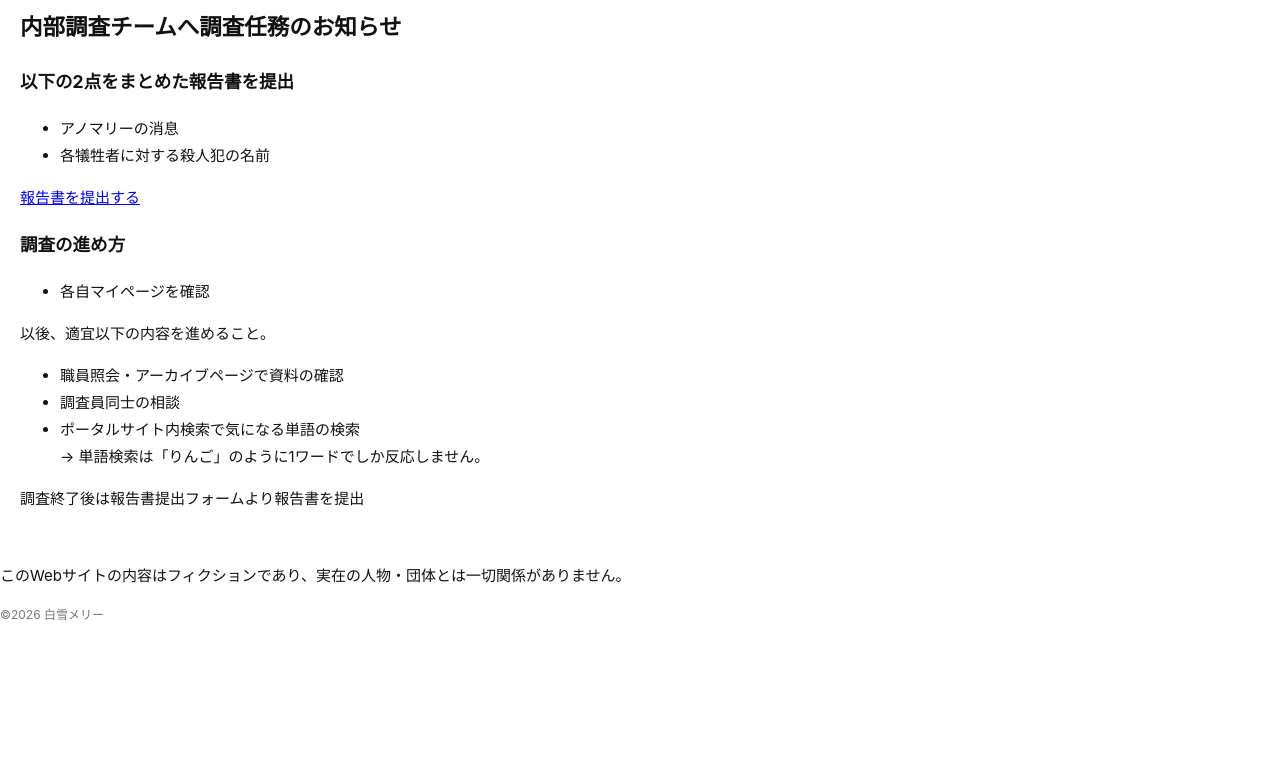
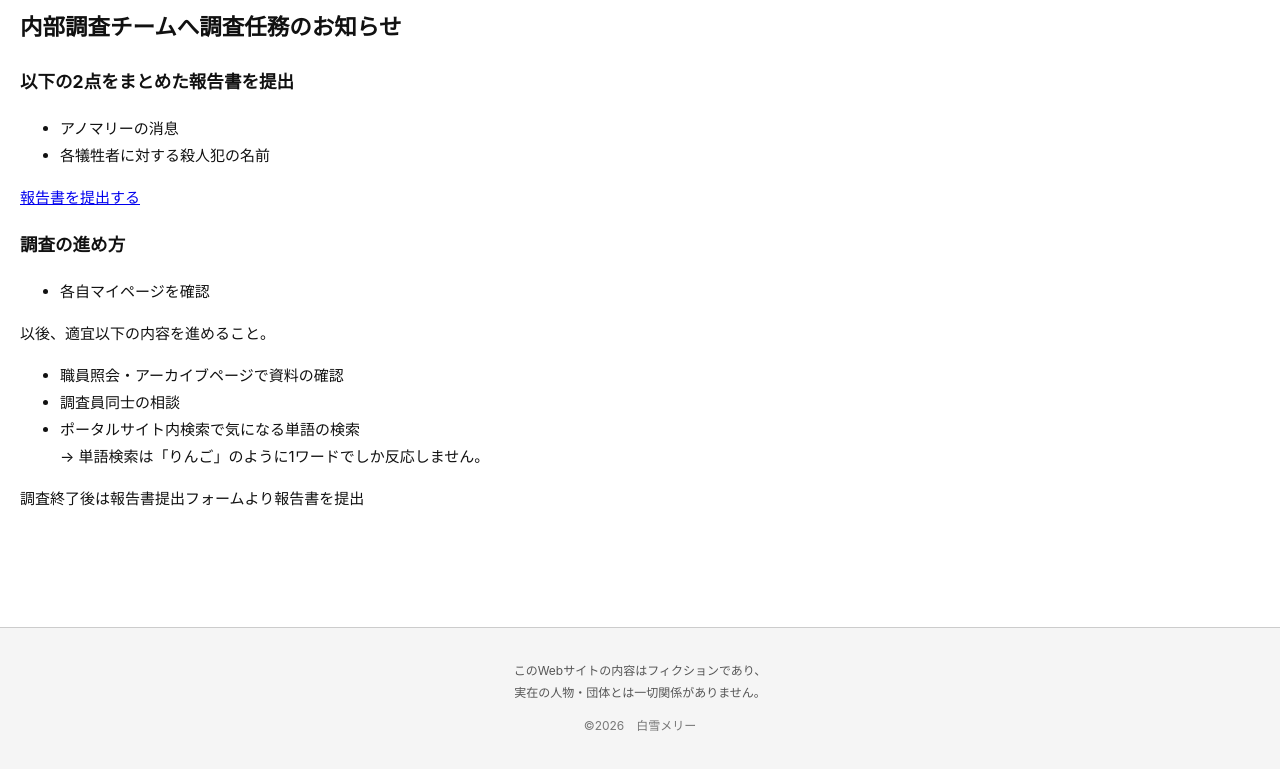
Before and after one commit to sirayukimerry/vanishingpointx, a plain HTML site: page index.html in a window 1280 px wide. Shown: the part 237-1006 px from the top of the page. Before the commit the page ends 875 px from the top, so only its background shows below. Drawn offline with Linux system fonts and the light colour scheme; files whose address does not match are found by name.

Commit message:
Update index.html

```diff
--- a/index.html
+++ b/index.html
@@ -93,14 +93,18 @@
   <!-- =========================
        フッター（既存共通）
        ========================= -->
-  <footer class="footer">
-    <p class="footer-text">
-      このWebサイトの内容はフィクションであり、実在の人物・団体とは一切関係がありません。
+  <footer class="site-footer">
+  <div class="footer-inner">
+    <p class="footer-note">
+      このWebサイトの内容はフィクションであり、<br>
+      実在の人物・団体とは一切関係がありません。
     </p>
     <p class="footer-copy">
-      ©2026 白雪メリー
+      ©2026　白雪メリー
     </p>
-  </footer>
+  </div>
+</footer>
+
 
 </body>
 </html>
```
